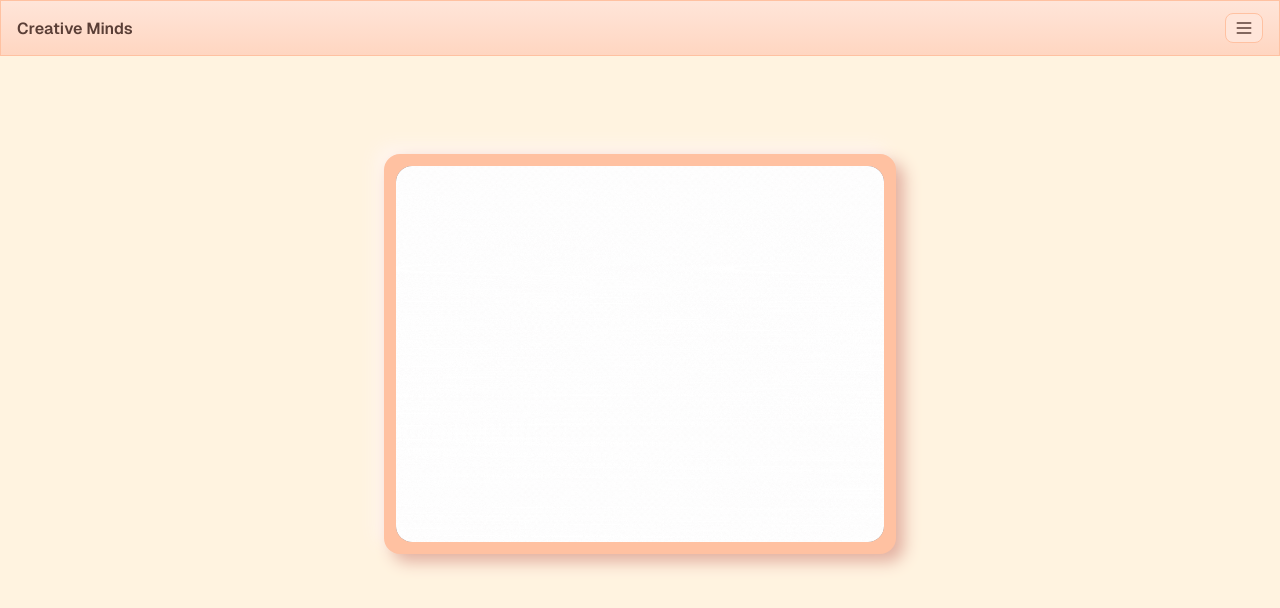
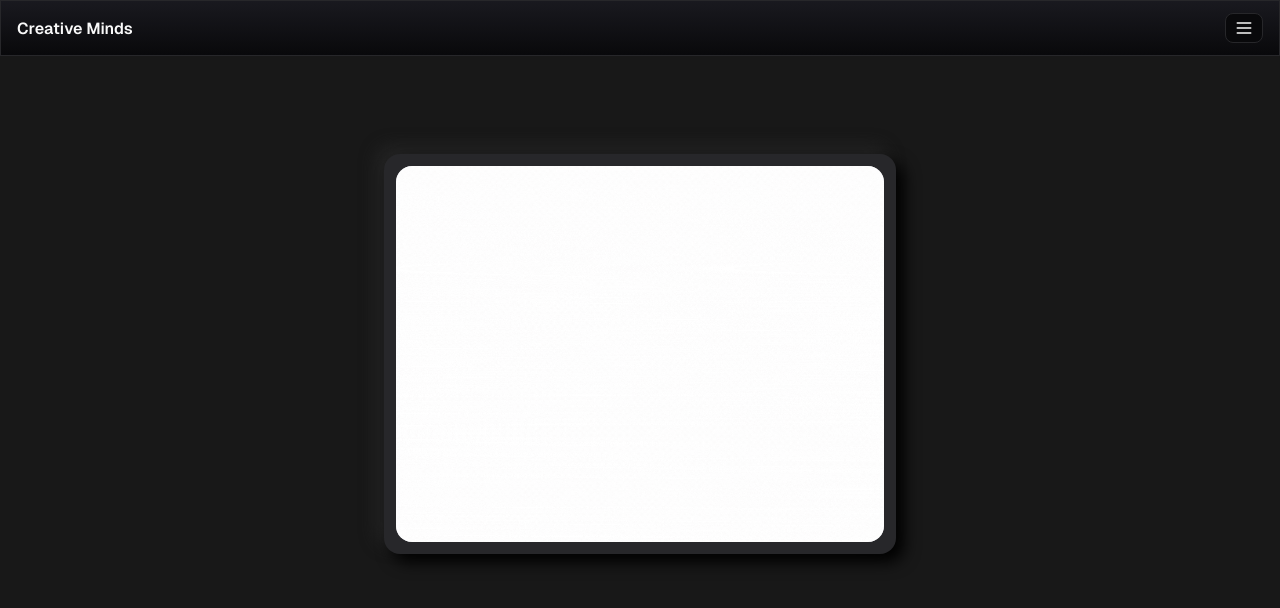
Before and after one commit to Vishal-Pattar/MindCare, a React (Create React App) app: page / in a window 1280 px wide. Shown: the top 608 px of the page. Built offline with nearby package versions, Linux system fonts and the light colour scheme.

Commit message:
Updated App.jsx

```diff
--- a/src/App.jsx
+++ b/src/App.jsx
@@ -22,22 +22,22 @@ import Session from "./components/Admin/Session/Session.jsx";
 import ChatHistory from "./components/Admin/ChatHistory/ChatHistory.jsx";
 import Email from "./components/Admin/Email/Email.jsx";
 import Invitation from "./components/Admin/Invitation/Invitation.jsx";
+import Notification from "./components/Admin/Notification/Notification.jsx";
 
 import LandingPage from "./components/LandingPage/LandingPage.jsx";
 import { AuthProvider } from "./context/AuthContext.js";
 import { AlertProvider } from "./context/AlertContext.js";
 import AlertBox from "./components/AlertBox/AlertBox.jsx";
 import PasswordInput from "./components/SignBox/PasswordInput.jsx";
-import UserProfile from "./components/Profile/Profile.jsx";
-import DisplayProfile from "./components/Profile/DisplayProfile.jsx";
+import ProfileContainer from "./components/Profile/ProfileContainer.jsx";
 import PageNotFound from "./components/Error/PageNotFound.jsx";
 import SettingsPage from "./components/Settings/SettingsPage.jsx";
 
 const App = () => {
-  const [theme, setTheme] = useState("light"); // Default theme
+  const [theme, setTheme] = useState("light");
 
   useEffect(() => {
-    const storedTheme = localStorage.getItem("theme") || "soft-coral-theme";
+    const storedTheme = localStorage.getItem("theme");
     setTheme(storedTheme);
   }, []);
 
@@ -56,6 +56,7 @@ const App = () => {
                 <Route path="history/:sessionId" element={<ChatHistory />} />
                 <Route path="email" element={<Email />} />
                 <Route path="invitation" element={<Invitation />} />
+                <Route path="notification" element={<Notification />} />
               </Route>
               <Route path="/" element={<LandingPage />} />
               <Route path="/chat" element={<HomeArea />} />
@@ -66,8 +67,7 @@ const App = () => {
               <Route path="/try" element={<PasswordInput />} />
               <Route path="/feedback" element={<Feedback />} />
               <Route path="/reportIssue" element={<ReportIssue />} />
-              <Route path="/profile" element={<UserProfile />} />
-              <Route path="/profileDisplay" element={<DisplayProfile />} />
+              <Route path="/profile" element={<ProfileContainer />} />
               <Route path="/settings" element={<SettingsPage />} />
               <Route path="*" element={<PageNotFound />} />
             </Routes>
```
